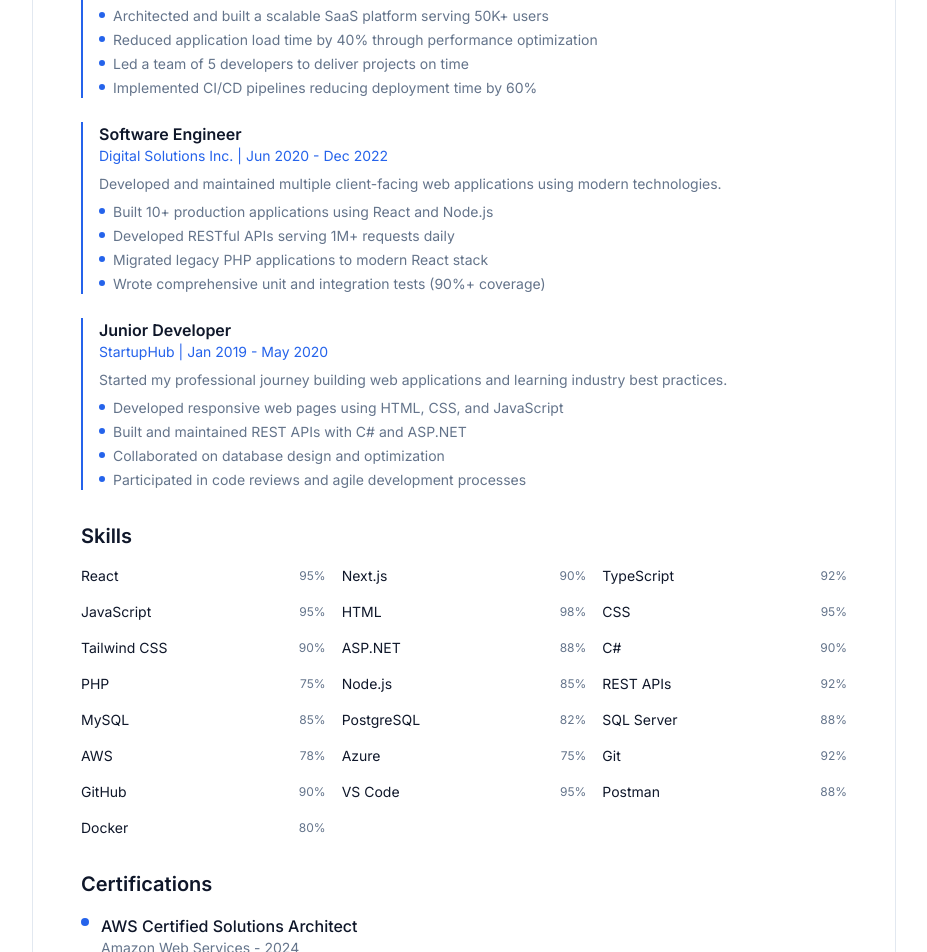
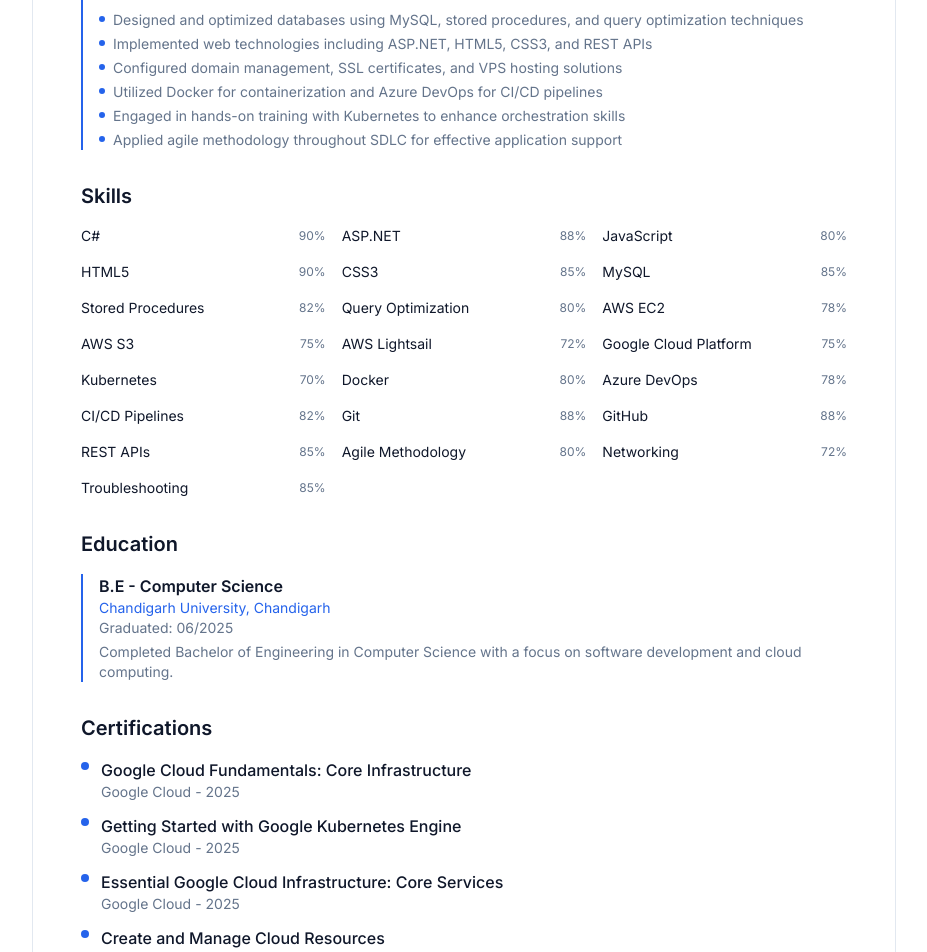
Before and after one commit to sumitmishras/-portfolio, a Next.js app: page /resume in a window 1280 px wide. Shown: the part 620-1572 px from the top of the page, without its empty margins (176-1103 px from the left). Built offline with nearby package versions, Linux system fonts and the light colour scheme.

Commit message:
Update portfolio data with resume details

```diff
--- a/src/app/resume/page.tsx
+++ b/src/app/resume/page.tsx
@@ -5,6 +5,7 @@ import { Button } from "@/components/ui/button";
 import { experiences } from "@/data/experience";
 import { skills } from "@/data/skills";
 import { certifications } from "@/data/certifications";
+import { education } from "@/data/education";
 import type { Metadata } from "next";
 
 export const metadata: Metadata = {
@@ -77,6 +78,20 @@ export default function ResumePage() {
             </div>
           </section>
 
+          <section className="mb-8">
+            <h2 className="text-xl font-semibold mb-4">Education</h2>
+            <div className="space-y-4">
+              {education.map((edu) => (
+                <div key={edu.degree} className="border-l-2 border-primary pl-4">
+                  <h3 className="font-semibold">{edu.degree}</h3>
+                  <p className="text-sm text-primary">{edu.institution}, {edu.location}</p>
+                  <p className="text-sm text-muted-foreground">Graduated: {edu.duration}</p>
+                  <p className="mt-1 text-sm text-muted-foreground">{edu.description}</p>
+                </div>
+              ))}
+            </div>
+          </section>
+
           <section>
             <h2 className="text-xl font-semibold mb-4">Certifications</h2>
             <div className="space-y-3">
--- a/src/components/layout/Footer.tsx
+++ b/src/components/layout/Footer.tsx
@@ -36,7 +36,7 @@ export function Footer() {
             <h4 className="font-semibold mb-3">Connect</h4>
             <div className="flex gap-3">
               <a
-                href="https://github.com/sumitmishra"
+                href="https://github.com/sumitmishras"
                 target="_blank"
                 rel="noopener noreferrer"
                 className="flex h-10 w-10 items-center justify-center rounded-lg border border-border hover:border-primary hover:text-primary transition-colors"
--- a/src/components/sections/Contact.tsx
+++ b/src/components/sections/Contact.tsx
@@ -11,7 +11,7 @@ const contactDetails = [
   { icon: Mail, label: "Email", value: personalInfo.email, href: `mailto:${personalInfo.email}` },
   { icon: Phone, label: "Phone", value: personalInfo.phone },
   { icon: MapPin, label: "Location", value: personalInfo.location },
-  { icon: GithubIcon, label: "GitHub", value: "github.com/sumitmishra", href: "https://github.com/sumitmishra" },
+  { icon: GithubIcon, label: "GitHub", value: "github.com/sumitmishras", href: "https://github.com/sumitmishras" },
   { icon: LinkedinIcon, label: "LinkedIn", value: "linkedin.com/in/sumitmishra", href: "https://linkedin.com/in/sumitmishra" },
 ];
 
--- a/src/components/sections/Hero.tsx
+++ b/src/components/sections/Hero.tsx
@@ -69,7 +69,7 @@ export function Hero() {
 
         <motion.div variants={fadeInUp} className="mt-12 flex items-center justify-center gap-4">
           <a
-            href="https://github.com/sumitmishra"
+            href="https://github.com/sumitmishras"
             target="_blank"
             rel="noopener noreferrer"
             className="flex h-12 w-12 items-center justify-center rounded-full border border-border hover:border-primary hover:text-primary hover:shadow-glow transition-all duration-300"
--- a/src/data/certifications.ts
+++ b/src/data/certifications.ts
@@ -2,27 +2,28 @@ import { Certification } from "@/types";
 
 export const certifications: Certification[] = [
   {
-    title: "AWS Certified Solutions Architect",
-    issuer: "Amazon Web Services",
-    date: "2024",
-    url: "https://aws.amazon.com/certification/",
+    title: "Google Cloud Fundamentals: Core Infrastructure",
+    issuer: "Google Cloud",
+    date: "2025",
   },
   {
-    title: "Microsoft Certified: Azure Developer Associate",
-    issuer: "Microsoft",
-    date: "2023",
-    url: "https://learn.microsoft.com/en-us/certifications/",
+    title: "Getting Started with Google Kubernetes Engine",
+    issuer: "Google Cloud",
+    date: "2025",
   },
   {
-    title: "Meta Front-End Developer Professional Certificate",
-    issuer: "Meta (Coursera)",
-    date: "2023",
-    url: "https://www.coursera.org/professional-certificates/meta-front-end-developer",
+    title: "Essential Google Cloud Infrastructure: Core Services",
+    issuer: "Google Cloud",
+    date: "2025",
   },
   {
-    title: "Google Project Management Certificate",
-    issuer: "Google (Coursera)",
-    date: "2022",
-    url: "https://www.coursera.org/professional-certificates/google-project-management",
+    title: "Create and Manage Cloud Resources",
+    issuer: "Google Cloud",
+    date: "2025",
+  },
+  {
+    title: "Perform Foundational Infrastructure Tasks in Google Cloud",
+    issuer: "Google Cloud",
+    date: "2025",
   },
 ];
--- /dev/null
+++ b/src/data/education.ts
@@ -0,0 +1,10 @@
+export const education = [
+  {
+    degree: "B.E - Computer Science",
+    institution: "Chandigarh University",
+    location: "Chandigarh",
+    duration: "06/2025",
+    description:
+      "Completed Bachelor of Engineering in Computer Science with a focus on software development and cloud computing.",
+  },
+];
--- a/src/data/experience.ts
+++ b/src/data/experience.ts
@@ -2,45 +2,19 @@ import { Experience } from "@/types";
 
 export const experiences: Experience[] = [
   {
-    company: "Tech Corp",
-    role: "Senior Software Engineer",
-    duration: "Jan 2023 - Present",
+    company: "Axtrics",
+    role: ".NET Developer",
+    duration: "08/2025 - Present",
     description:
-      "Leading the development of enterprise web applications, mentoring junior developers, and driving architectural decisions.",
+      "Working on ASP.NET development, database optimization, and cloud infrastructure deployment.",
     achievements: [
-      "Architected and built a scalable SaaS platform serving 50K+ users",
-      "Reduced application load time by 40% through performance optimization",
-      "Led a team of 5 developers to deliver projects on time",
-      "Implemented CI/CD pipelines reducing deployment time by 60%",
+      "Designed and optimized databases using MySQL, stored procedures, and query optimization techniques",
+      "Implemented web technologies including ASP.NET, HTML5, CSS3, and REST APIs",
+      "Configured domain management, SSL certificates, and VPS hosting solutions",
+      "Utilized Docker for containerization and Azure DevOps for CI/CD pipelines",
+      "Engaged in hands-on training with Kubernetes to enhance orchestration skills",
+      "Applied agile methodology throughout SDLC for effective application support",
     ],
-    technologies: ["React", "Next.js", "TypeScript", "ASP.NET", "PostgreSQL", "AWS"],
-  },
-  {
-    company: "Digital Solutions Inc.",
-    role: "Software Engineer",
-    duration: "Jun 2020 - Dec 2022",
-    description:
-      "Developed and maintained multiple client-facing web applications using modern technologies.",
-    achievements: [
-      "Built 10+ production applications using React and Node.js",
-      "Developed RESTful APIs serving 1M+ requests daily",
-      "Migrated legacy PHP applications to modern React stack",
-      "Wrote comprehensive unit and integration tests (90%+ coverage)",
-    ],
-    technologies: ["React", "Node.js", "PHP", "MySQL", "Docker", "Git"],
-  },
-  {
-    company: "StartupHub",
-    role: "Junior Developer",
-    duration: "Jan 2019 - May 2020",
-    description:
-      "Started my professional journey building web applications and learning industry best practices.",
-    achievements: [
-      "Developed responsive web pages using HTML, CSS, and JavaScript",
-      "Built and maintained REST APIs with C# and ASP.NET",
-      "Collaborated on database design and optimization",
-      "Participated in code reviews and agile development processes",
-    ],
-    technologies: ["C#", "ASP.NET", "SQL Server", "JavaScript", "HTML", "CSS"],
+    technologies: ["ASP.NET", "C#", "MySQL", "Docker", "Azure DevOps", "Kubernetes", "REST APIs"],
   },
 ];
--- a/src/data/profile.ts
+++ b/src/data/profile.ts
@@ -3,38 +3,38 @@ import { GithubIcon, LinkedinIcon } from "@/components/ui/icons";
 
 export const personalInfo = {
   name: "Sumit Mishra",
-  title: "Senior Software Engineer",
-  email: "sumit.mishra@email.com",
-  location: "India",
-  phone: "+91-XXXXXXXXXX",
+  title: "Software Engineer",
+  email: "cse.sumitmishra@gmail.com",
+  location: "Sahibzada Ajit Singh Nagar, India",
+  phone: "+916284397436",
   resumeUrl: "/resume/resume.pdf",
   description:
-    "Senior Software Engineer with expertise in building scalable web applications. Passionate about clean code, performance optimization, and delivering exceptional user experiences.",
+    "Detail-oriented Software Engineer experienced in ASP.NET development, MySQL management, and CI/CD deployment. Proficient in Docker, Azure DevOps, and AWS services, with a solid foundation in Google Cloud Platform, including Kubernetes.",
   shortBio:
-    "Full-stack developer specializing in React, Next.js, and ASP.NET with 5+ years of experience building high-performance applications.",
+    "Software Engineer specializing in ASP.NET, MySQL, and cloud technologies with hands-on experience in Docker, Azure DevOps, and AWS.",
   aboutParagraphs: [
-    "I am a Senior Software Engineer with over 5 years of experience designing and building enterprise-grade web applications. My journey in software development began with a curiosity for how things work, which evolved into a deep passion for crafting elegant solutions to complex problems.",
-    "I specialize in modern JavaScript frameworks, particularly React and Next.js for frontend development, and ASP.NET with C# for robust backend systems. I believe in writing clean, maintainable code that stands the test of time.",
-    "When I'm not coding, I enjoy contributing to open-source projects, writing technical blog posts, and exploring new technologies. I'm a firm believer in continuous learning and staying at the cutting edge of web development.",
+    "I am a Software Engineer with experience in ASP.NET development, MySQL management, and CI/CD deployment. My expertise spans Docker containerization, Azure DevOps pipelines, and AWS cloud services including EC2, S3, and Lightsail.",
+    "I have a solid foundation in Google Cloud Platform with hands-on Kubernetes training and a deep understanding of cloud computing core concepts. I specialize in building robust web applications using ASP.NET, HTML5, CSS3, and REST APIs.",
+    "Currently seeking a role in Cloud Engineering or DevOps where I can leverage my skills in cloud services, containerization, and continuous deployment to drive infrastructure excellence.",
   ],
-  interests: ["Open Source", "Cloud Computing", "System Design", "Tech Blogging", "AI/ML"],
+  interests: ["Cloud Computing", "DevOps", "Kubernetes", "Open Source", "Web Development"],
   goals: [
-    "Build products that make a difference",
+    "Transition into Cloud Engineering or DevOps role",
+    "Master Kubernetes and container orchestration",
+    "Build scalable cloud-native applications",
     "Contribute to the developer community",
-    "Master system design and architecture",
-    "Explore AI and machine learning",
   ],
   technologies: [
-    "React",
-    "Next.js",
-    "TypeScript",
-    "JavaScript",
     "C#",
     "ASP.NET",
-    "Node.js",
-    "PostgreSQL",
+    "JavaScript",
+    "MySQL",
+    "Docker",
+    "Azure DevOps",
     "AWS",
-    "Azure",
+    "GCP",
+    "Kubernetes",
+    "Git",
   ],
 };
 
@@ -51,6 +51,6 @@ export const navLinks: NavLink[] = [
 ];
 
 export const socialLinks: SocialLink[] = [
-  { name: "GitHub", url: "https://github.com/sumitmishra", icon: GithubIcon },
+  { name: "GitHub", url: "https://github.com/sumitmishras", icon: GithubIcon },
   { name: "LinkedIn", url: "https://linkedin.com/in/sumitmishra", icon: LinkedinIcon },
 ];
--- a/src/data/projects.ts
+++ b/src/data/projects.ts
@@ -2,113 +2,73 @@ import { Project } from "@/types";
 
 export const projects: Project[] = [
   {
-    id: "ecommerce-platform",
-    title: "E-Commerce Platform",
+    id: "cloud-deployment-pipeline",
+    title: "CI/CD Deployment Pipeline",
     description:
-      "A full-featured e-commerce platform with product management, cart, checkout, payment integration, and admin dashboard.",
+      "Automated CI/CD pipeline using Azure DevOps for containerized ASP.NET applications deployed on AWS infrastructure.",
     features: [
-      "Product catalog with search and filters",
-      "Shopping cart and checkout flow",
-      "Payment gateway integration",
-      "Admin dashboard with analytics",
-      "Order management system",
+      "Automated build and deployment pipeline",
+      "Docker containerization",
+      "Multi-environment deployment (dev, staging, prod)",
+      "Infrastructure as Code",
+      "Automated testing integration",
     ],
-    technologies: ["Next.js", "TypeScript", "PostgreSQL", "Stripe", "Tailwind CSS"],
-    category: "Full Stack",
-    image: "/projects/ecommerce.png",
-    githubUrl: "https://github.com/sumitmishra/ecommerce",
-    liveUrl: "https://ecommerce-demo.vercel.app",
-    caseStudy: "/blog/ecommerce-case-study",
+    technologies: ["Azure DevOps", "Docker", "AWS EC2", "ASP.NET", "MySQL"],
+    category: "DevOps",
+    image: "/projects/devops.png",
+    githubUrl: "https://github.com/sumitmishras",
   },
   {
-    id: "task-management-app",
-    title: "Task Management App",
+    id: "kubernetes-cluster-management",
+    title: "Kubernetes Cluster Management",
     description:
-      "A collaborative task management application with real-time updates, drag-and-drop boards, and team features.",
+      "Hands-on Kubernetes cluster setup and management on Google Cloud Platform with container orchestration.",
     features: [
-      "Kanban boards with drag and drop",
-      "Real-time collaboration",
-      "Team management and permissions",
-      "Task assignments and notifications",
-      "Analytics and reporting",
+      "GKE cluster provisioning",
+      "Pod and service management",
+      "Load balancing and scaling",
+      "Container image management",
+      "Cluster monitoring",
     ],
-    technologies: ["React", "Node.js", "Socket.io", "MongoDB", "Docker"],
-    category: "Full Stack",
-    image: "/projects/taskmanager.png",
-    githubUrl: "https://github.com/sumitmishra/taskmanager",
-    liveUrl: "https://taskmanager-demo.vercel.app",
+    technologies: ["Kubernetes", "GCP", "Docker", "Google Kubernetes Engine"],
+    category: "Cloud",
+    image: "/projects/kubernetes.png",
+    githubUrl: "https://github.com/sumitmishras",
   },
   {
-    id: "portfolio-website",
-    title: "Portfolio Website",
+    id: "aspnet-webapp",
+    title: "ASP.NET Web Application",
     description:
-      "A modern, performant personal portfolio website built with Next.js 15, featuring dark mode, animations, and blog.",
+      "Full-featured web application built with ASP.NET with MySQL database backend and RESTful API architecture.",
     features: [
-      "Server-side rendering for SEO",
-      "Dark/light mode toggle",
-      "Blog with markdown support",
-      "Project showcase with filters",
-      "Contact form with validation",
+      "MVC architecture with ASP.NET",
+      "MySQL database with stored procedures",
+      "RESTful API integration",
+      "SSL and domain configuration",
+      "VPS hosting deployment",
     ],
-    technologies: ["Next.js", "TypeScript", "Framer Motion", "Tailwind CSS", "MDX"],
-    category: "Frontend",
-    image: "/projects/portfolio.png",
-    githubUrl: "https://github.com/sumitmishra/portfolio",
-    liveUrl: "https://sumitmishra.dev",
+    technologies: ["ASP.NET", "C#", "MySQL", "HTML5", "CSS3", "REST APIs"],
+    category: "Full Stack",
+    image: "/projects/webapp.png",
+    githubUrl: "https://github.com/sumitmishras",
   },
   {
-    id: "api-gateway",
-    title: "API Gateway Service",
+    id: "cloud-infrastructure-setup",
+    title: "Cloud Infrastructure Setup",
     description:
-      "A microservices API gateway with rate limiting, authentication, logging, and request routing capabilities.",
+      "Designed and deployed cloud infrastructure on AWS including EC2 instances, S3 storage, and Lightsail for web hosting.",
     features: [
-      "Request routing and load balancing",
-      "JWT authentication and authorization",
-      "Rate limiting and throttling",
-      "Request/response logging",
-      "Service discovery integration",
+      "EC2 instance provisioning and configuration",
+      "S3 bucket setup for static assets",
+      "Lightsail deployment for web apps",
+      "Security group and IAM configuration",
+      "Domain and SSL management",
     ],
-    technologies: ["C#", "ASP.NET", "Redis", "Docker", "Azure"],
-    category: "Backend",
-    image: "/projects/api-gateway.png",
-    githubUrl: "https://github.com/sumitmishra/api-gateway",
-  },
-  {
-    id: "real-time-chat",
-    title: "Real-Time Chat Application",
-    description:
-      "A real-time messaging application with WebSocket support, chat rooms, file sharing, and message history.",
-    features: [
-      "Real-time messaging with WebSockets",
-      "Chat rooms and private messaging",
-      "File and image sharing",
-      "Message search and history",
-      "Online/offline status",
-    ],
-    technologies: ["React", "Node.js", "Socket.io", "MongoDB", "AWS"],
-    category: "Full Stack",
-    image: "/projects/chat.png",
-    githubUrl: "https://github.com/sumitmishra/chat-app",
-    liveUrl: "https://chat-demo.vercel.app",
-  },
-  {
-    id: "analytics-dashboard",
-    title: "Analytics Dashboard",
-    description:
-      "An interactive analytics dashboard with real-time data visualization, charts, and customizable reports.",
-    features: [
-      "Interactive charts and graphs",
-      "Real-time data updates",
-      "Customizable dashboard layouts",
-      "Export reports to PDF/CSV",
-      "User permission management",
-    ],
-    technologies: ["React", "TypeScript", "D3.js", "Node.js", "PostgreSQL"],
-    category: "Frontend",
-    image: "/projects/analytics.png",
-    githubUrl: "https://github.com/sumitmishra/analytics-dashboard",
-    liveUrl: "https://analytics-demo.vercel.app",
+    technologies: ["AWS EC2", "AWS S3", "AWS Lightsail", "Linux", "SSL"],
+    category: "Cloud",
+    image: "/projects/cloud.png",
+    githubUrl: "https://github.com/sumitmishras",
   },
 ];
 
-export const projectCategories = ["All", "Full Stack", "Frontend", "Backend"] as const;
+export const projectCategories = ["All", "Full Stack", "Cloud", "DevOps"] as const;
--- a/src/data/skills.ts
+++ b/src/data/skills.ts
@@ -1,28 +1,28 @@
 import { Skill } from "@/types";
 
 export const skills: Skill[] = [
-  { name: "React", proficiency: 95, category: "Frontend" },
-  { name: "Next.js", proficiency: 90, category: "Frontend" },
-  { name: "TypeScript", proficiency: 92, category: "Frontend" },
-  { name: "JavaScript", proficiency: 95, category: "Frontend" },
-  { name: "HTML", proficiency: 98, category: "Frontend" },
-  { name: "CSS", proficiency: 95, category: "Frontend" },
-  { name: "Tailwind CSS", proficiency: 90, category: "Frontend" },
+  { name: "C#", proficiency: 90, category: "Backend" },
   { name: "ASP.NET", proficiency: 88, category: "Backend" },
-  { name: "C#", proficiency: 90, category: "Backend" },
-  { name: "PHP", proficiency: 75, category: "Backend" },
-  { name: "Node.js", proficiency: 85, category: "Backend" },
-  { name: "REST APIs", proficiency: 92, category: "Backend" },
+  { name: "JavaScript", proficiency: 80, category: "Frontend" },
+  { name: "HTML5", proficiency: 90, category: "Frontend" },
+  { name: "CSS3", proficiency: 85, category: "Frontend" },
   { name: "MySQL", proficiency: 85, category: "Database" },
-  { name: "PostgreSQL", proficiency: 82, category: "Database" },
-  { name: "SQL Server", proficiency: 88, category: "Database" },
-  { name: "AWS", proficiency: 78, category: "Cloud" },
-  { name: "Azure", proficiency: 75, category: "Cloud" },
-  { name: "Git", proficiency: 92, category: "Tools" },
-  { name: "GitHub", proficiency: 90, category: "Tools" },
-  { name: "VS Code", proficiency: 95, category: "Tools" },
-  { name: "Postman", proficiency: 88, category: "Tools" },
+  { name: "Stored Procedures", proficiency: 82, category: "Database" },
+  { name: "Query Optimization", proficiency: 80, category: "Database" },
+  { name: "AWS EC2", proficiency: 78, category: "Cloud" },
+  { name: "AWS S3", proficiency: 75, category: "Cloud" },
+  { name: "AWS Lightsail", proficiency: 72, category: "Cloud" },
+  { name: "Google Cloud Platform", proficiency: 75, category: "Cloud" },
+  { name: "Kubernetes", proficiency: 70, category: "Cloud" },
   { name: "Docker", proficiency: 80, category: "Tools" },
+  { name: "Azure DevOps", proficiency: 78, category: "Tools" },
+  { name: "CI/CD Pipelines", proficiency: 82, category: "Tools" },
+  { name: "Git", proficiency: 88, category: "Tools" },
+  { name: "GitHub", proficiency: 88, category: "Tools" },
+  { name: "REST APIs", proficiency: 85, category: "Backend" },
+  { name: "Agile Methodology", proficiency: 80, category: "Tools" },
+  { name: "Networking", proficiency: 72, category: "Tools" },
+  { name: "Troubleshooting", proficiency: 85, category: "Tools" },
 ];
 
 export const skillCategories = ["Frontend", "Backend", "Database", "Cloud", "Tools"] as const;
```
